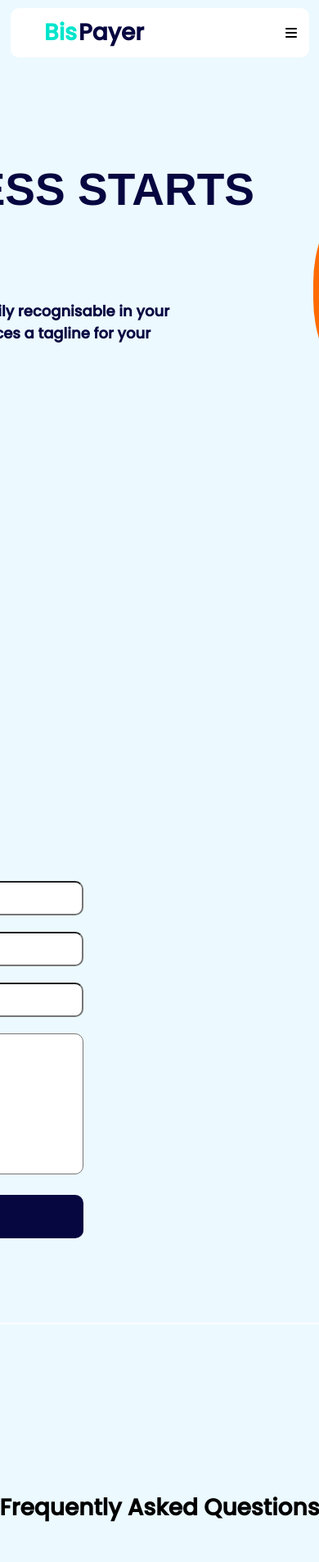
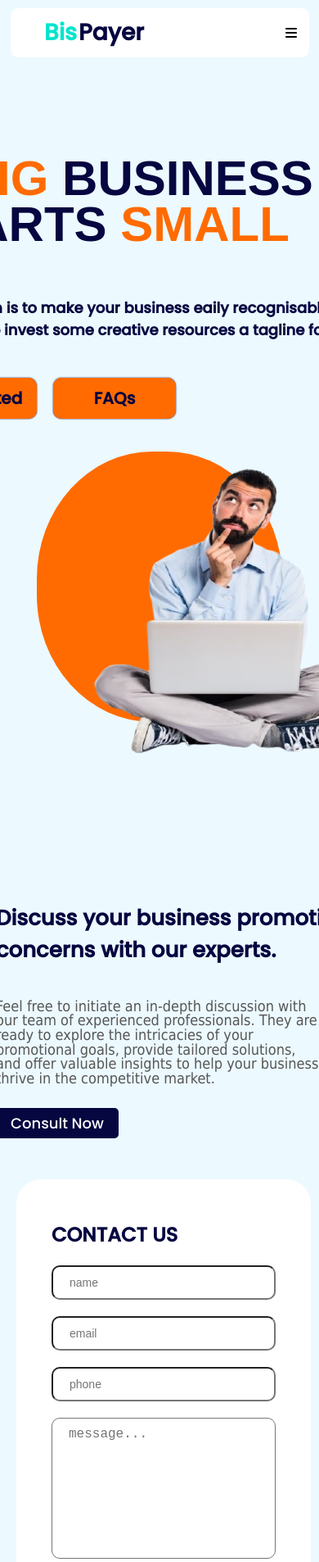
Before and after one commit to oreoluwa212/BisPayer, a React (Vite) app: page /support in a window 390 px wide. Shown: the part 20-1926 px from the top of the page at 82% size. Built offline with nearby package versions, Linux system fonts and the light colour scheme.

Commit message:
Support Page responsiveness added

```diff
--- a/src/components/Faq.jsx
+++ b/src/components/Faq.jsx
@@ -26,7 +26,7 @@ const Faq = () => {
                 </p>
               </div>
             </li>
-            <li>
+            {/* <li>
               <input type="radio" name="accordion" id="second" />
               <label for="second">
                 How long until we deliver your first blog post?
@@ -38,7 +38,7 @@ const Faq = () => {
                   content marketing strategy that we MUST do before.
                 </p>
               </div>
-            </li>
+            </li> */}
             <li>
               <input type="radio" name="accordion" id="third" />
               <label for="third">
--- a/src/styles/Support.scss
+++ b/src/styles/Support.scss
@@ -3,14 +3,29 @@
    display: flex;
    justify-content: center;
    height: 600px;
-   margin-top: 80px;
+   margin-top: 60px;
    width: 1200px;
+
+   @media (max-width: 1060px) {
+      height: 800px;
+   }
 
    .support-body {
       display: grid;
       grid-template-columns: 2fr 1fr;
 
+      @media (max-width: 1060px) {
+         display: flex;
+         flex-direction: column;
+         align-items: center;
+      }
+
       .support-text {
+
+         @media (max-width: 1060px) {
+            transition: 850ms;
+         }
+
          h1 {
             font-size: 55px;
             font-family: Arial, Helvetica, sans-serif;
@@ -18,6 +33,14 @@
             width: 750px;
             line-height: 3.3rem;
             color: #060640;
+
+            @media (max-width: 1060px) {
+               width: 600px;
+               font-size: 60px;
+               text-align: left;
+               line-height: 3.5rem;
+               transition: 850ms;
+            }
          }
 
          span {
@@ -68,11 +91,33 @@
 .contact-container {
    color: #060640;
 
+   @media (max-width: 1060px) {
+      display: flex;
+      flex-direction: column;
+      align-items: center;
+   }
+
    .contact-sec {
-      // background: #000;
-      height: 100vh;
-      width: 1300px;
+      width: 1000px;
+      height: 800px;
       padding: 10px;
+
+
+      @media (max-width: 1060px) {
+         margin-top: 100px;
+         height: 800px;
+         display: flex;
+         flex-direction: column;
+         align-items: center;
+      }
+
+      @media (max-width: 852px) {
+         height: 1300px;
+      }
+
+      @media (max-width: 508px) {
+         height: 1000px;
+      }
 
       .contact-section {
          display: flex;
@@ -80,17 +125,43 @@
          width: 100vw;
          padding: 10px;
 
+         @media (max-width: 852px) {
+            flex-direction: column;
+            justify-content: center;
+            align-items: center;
+            height: 1000px;
+         }
+
+         @media (max-width: 508px) {
+            flex-direction: column;
+            align-items: center;
+         }
+
          .contact-text {
-            // background: violet;
-            width: 30%;
+            width: 350px;
             padding: 10px;
             display: flex;
             flex-direction: column;
-            // gap: 30px;
+
+            @media (max-width: 508px) {
+               width: 370px;
+               transition: 850ms;
+            }
+
+            @media (max-width: 852px) {
+               width: 400px;
+               transition: 850ms;
+            }
 
             h1 {
                font-family: Poppins;
                font-size: 24px;
+
+               @media (max-width: 852px) {
+                  font-size: 26px;
+                  width: 500px;
+                  transition: 850ms;
+               }
             }
 
             p {
@@ -118,14 +189,25 @@
          .contact-form-container {
             background: #fff;
             border-radius: 30px;
-            width: 35%;
             top: 200px;
             padding: 30px;
             position: relative;
             display: flex;
             justify-content: center;
-            margin-left: 100px;
+            margin-left: 30px;
+            width: 400px;
 
+
+            @media (max-width: 852px) {
+               margin-right: 20px;
+               width: 300px;
+               transition: 850ms;
+            }
+
+            @media (max-width: 508px) {
+               top: 40px;
+               transition: 850ms;
+            }
 
 
             .contact-txt {
@@ -148,6 +230,17 @@
                      &::placeholder {
                         font-size: 14px;
                         padding: 10px;
+                     }
+
+                     @media (max-width: 852px) {
+                        margin-right: 0px;
+                        width: 300px;
+                        transition: 850ms;
+                     }
+
+                     @media (max-width: 508px) {
+                        width: 250px;
+                        transition: 850ms;
                      }
                   }
 
@@ -190,9 +283,17 @@
 // -------------------------------------- FAQs ---------------------------------------------
 .faq-container {
    height: 100vh;
+   width: 1200px;
    border-top: 2px solid white;
    display: flex;
    justify-content: center;
+   align-items: center;
+
+   @media (max-width: 830px) {
+      width: 1000px;
+      margin-right: 100px;
+      padding-left: 60px;
+   }
 
    .faq-section {
       margin-top: 180px;
@@ -205,12 +306,23 @@
          align-items: center;
          flex-direction: column;
 
-         h1{
+         h1 {
             font-family: Poppins;
-            font-size: 28px;
+            font-size: 32px;
          }
-         p{
+
+         p {
             font-size: 20px;
+
+            @media (max-width: 930px) {
+               width: 550px;
+               text-align: center;
+            }
+
+            @media (max-width: 664px) {
+               width: 400px;
+               text-align: center;
+            }
          }
       }
 
@@ -222,12 +334,24 @@
          color: #fff;
          margin-left: 50px;
 
+         @media (max-width: 830px) {
+            margin: 10px 25%;
+            height: 380px;
+            display: flex;
+            justify-content: center;
+            align-items: center;
+         }
+
          .accordion {
             display: grid;
             grid-template-columns: 1fr 1fr;
             gap: 20px;
             width: 100%;
             max-width: 750px;
+
+            @media (max-width: 830px) {
+               grid-template-columns: 1fr;
+            }
 
             .contain {
                background: #060640;
```
